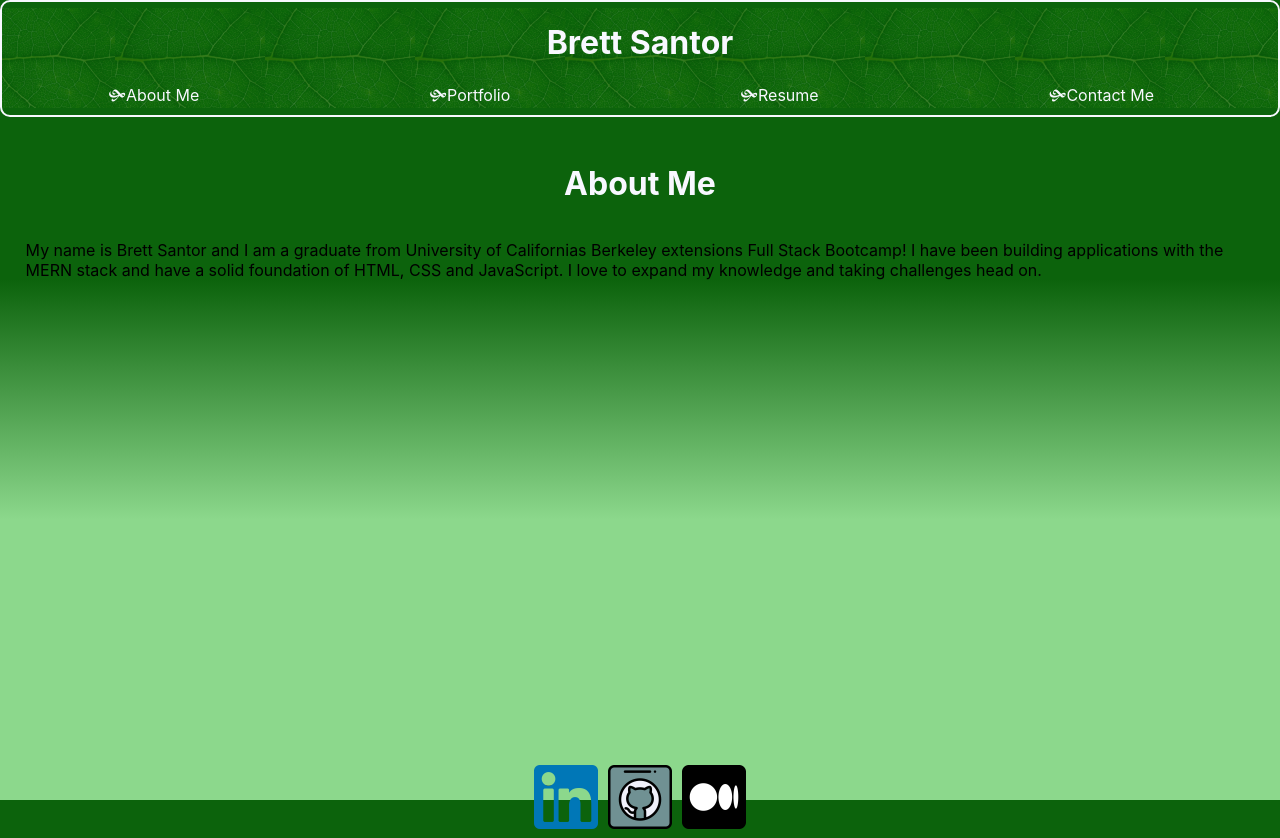
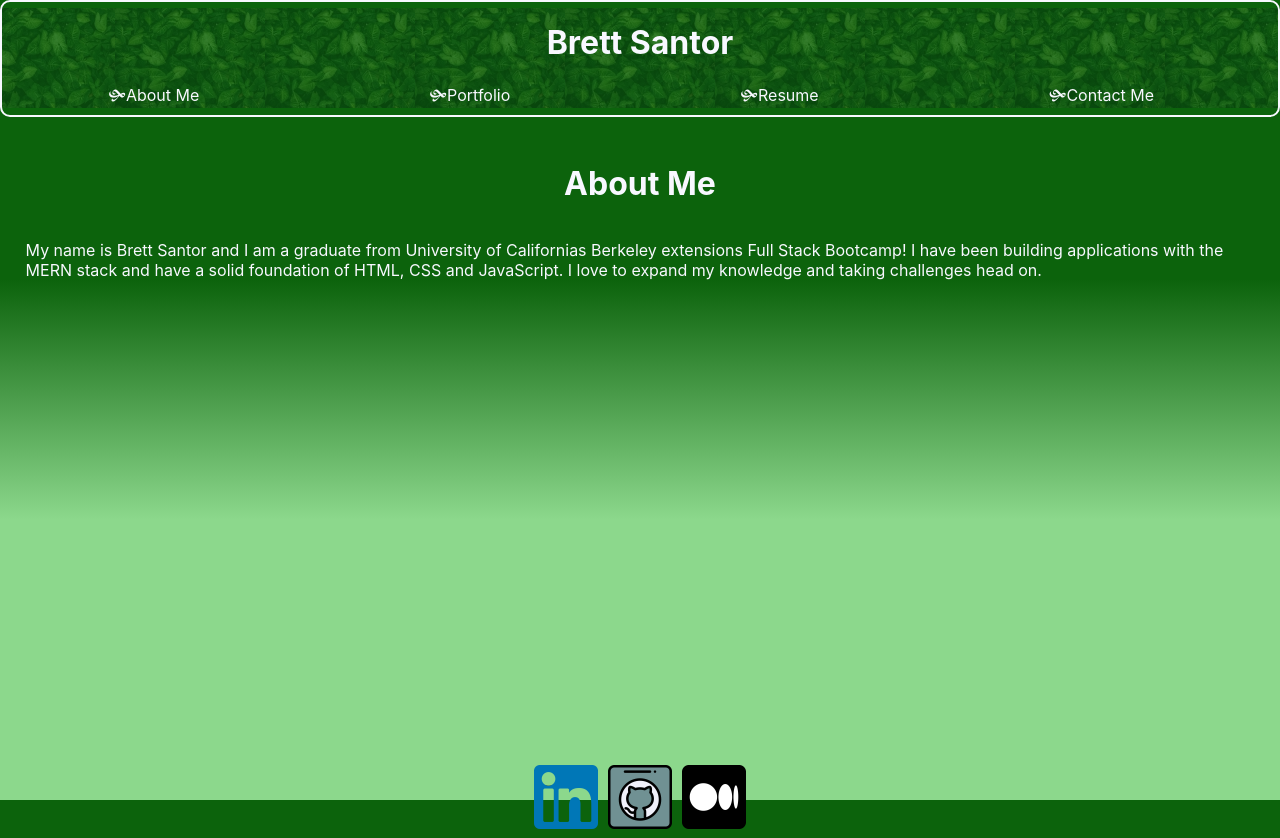
Before and after one commit to BrettSantor/santorServices, a React (Create React App) app: page / in a window 1280 px wide. Built offline with nearby package versions, Linux system fonts and the light colour scheme.

Commit message:
more stylings and house keeping

```diff
--- a/src/App.css
+++ b/src/App.css
@@ -1,12 +1,13 @@
 :root {
 --dark:rgb(6, 56, 6);
 --light: rgb(50, 61, 50);
+--accent:rgb(218, 165, 32);
 }
 
 
 .App {
   text-align: center;
-  /* background-image: linear-gradient(var(--dark),var(--light)); */
+
 }
 
 .App-logo {
@@ -15,7 +16,7 @@
 }
 
 @media (prefers-reduced-motion: no-preference) {
-  .App-logo {
+  #resumeButt {
     animation: App-logo-spin infinite 20s linear;
   }
 }
@@ -55,7 +56,7 @@
 .header::before{
   content: "";
   position: absolute;
-  background-image: url('./assets/images/pexels-kelly-4098463.png');
+  background-image: url('./assets/images/leaves.jpg');
   background-position: center;
   background-repeat: repeat-x;
   top: 0px;
@@ -78,7 +79,7 @@
 
 
 .nav-item:hover, .nav-link:hover{
-  color: goldenrod;
+  color: var(--accent);
 }
 
 a{
@@ -93,7 +94,7 @@ h1{
 }
 
 .container {
-  color: var(--darktext);
+  color: ghostwhite;
   display: flex;
   justify-content: space-around;
   flex-wrap: wrap;
@@ -124,7 +125,6 @@ h1{
   background-repeat:repeat;
   box-sizing: border-box;
   margin: 5px;
-  border: 2px solid;
   border-radius: 5px;
 box-shadow: 10px 10px 5px rgb(44, 43, 43);
   text-align: center;
@@ -135,7 +135,6 @@ box-shadow: 10px 10px 5px rgb(44, 43, 43);
 
 .img-fluid{
   width: 100%;
-  /* height: 100%; */
 }
 
 .projectCard:hover{
@@ -173,14 +172,13 @@ color: ghostwhite;
 
 ul li::marker {
   content: '🙟';
-  /* font-size: 1.5em; */
 }
 
 #resumeButt{
   margin: 10px;
   padding: 30px;
   text-align: center;
-  background-color: rgb(218, 165, 32);
+  background-color: var(--accent);
   height: 100px;
   width: 100px;
   border: none;
@@ -191,7 +189,7 @@ ul li::marker {
 }
 
 #resumeButt:active{
-  background-color: rgb(218, 165, 32);
+  background-color: var(--accent);
   box-shadow: 0 0 2px darkslategray;
   transform: translateY(2px);
 }
```
Also changed, not shown: src/assets/images/leaves.jpg (added).
